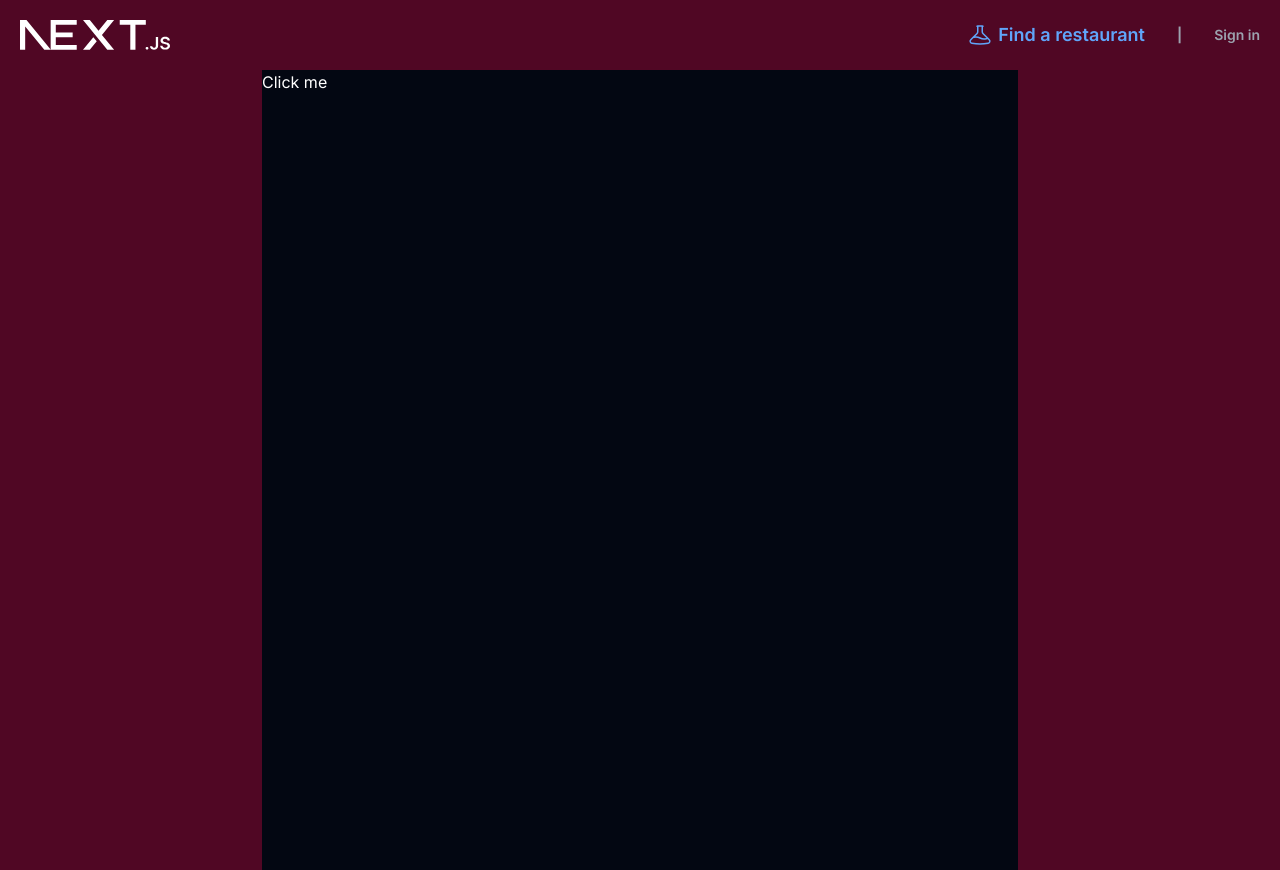
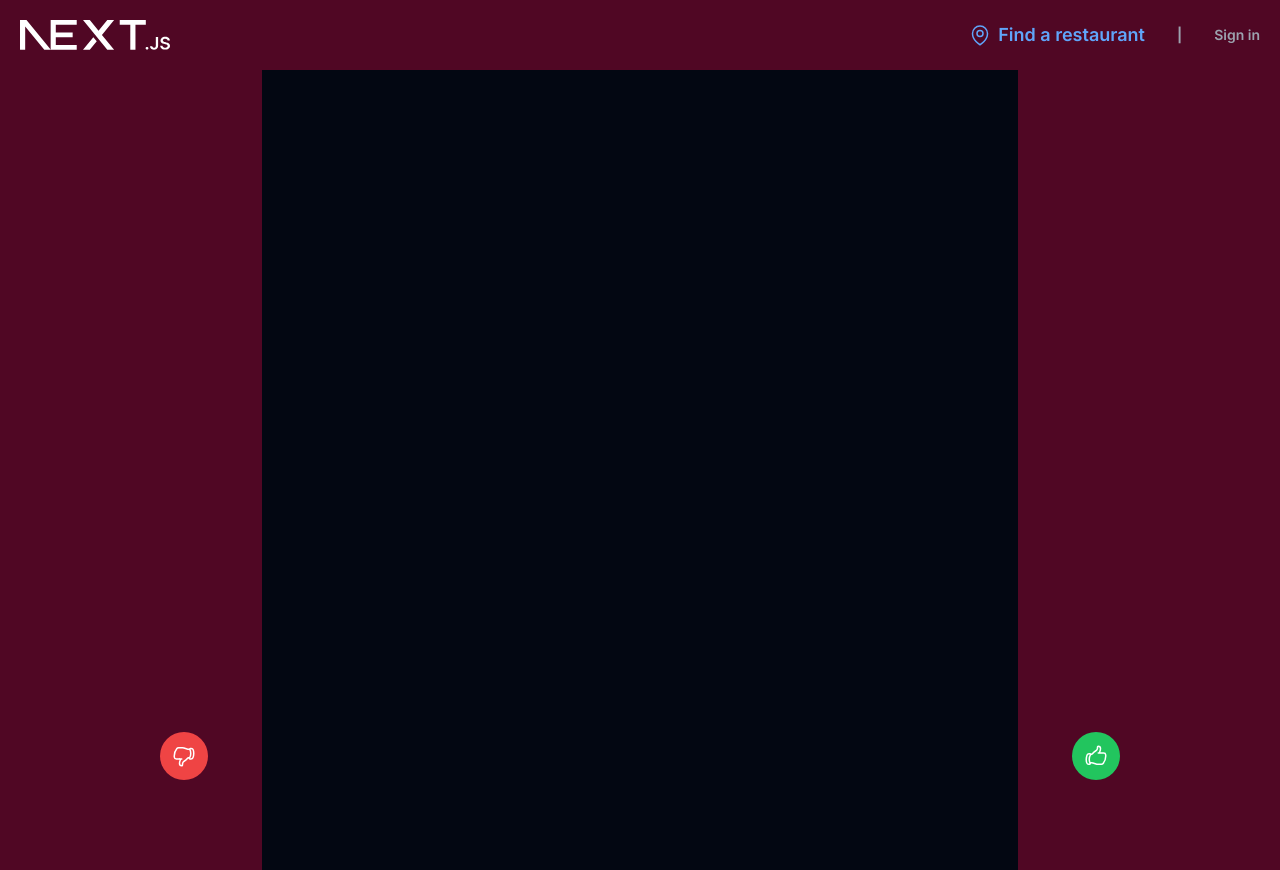
Before and after one commit to zackwalton/food-idea, a Next.js app: page / in a window 1280 px wide. Built offline with nearby package versions, Linux system fonts and the light colour scheme; no server answers.

Commit message:
color change

```diff
--- a/app/Navbar.tsx
+++ b/app/Navbar.tsx
@@ -19,11 +19,11 @@ export default function Navbar() {
             <nav className="flex items-center ml-auto gap-8 text-gray-400 text-sm">
                 <Link href={"/swipe"}
                       className={"flex gap-1.5 items-center font-semibold rounded-sm transition text-lg text-blue-400"}>
-                    <svg xmlns="http://www.w3.org/2000/svg" fill="none" viewBox="0 0 24 24" strokeWidth={1.5}
-                         stroke="currentColor" className="w-6 h-6">
-                        <path strokeLinecap="round" strokeLinejoin="round"
-                              d="M9.75 3.104v5.714a2.25 2.25 0 01-.659 1.591L5 14.5M9.75 3.104c-.251.023-.501.05-.75.082m.75-.082a24.301 24.301 0 014.5 0m0 0v5.714c0 .597.237 1.17.659 1.591L19.8 15.3M14.25 3.104c.251.023.501.05.75.082M19.8 15.3l-1.57.393A9.065 9.065 0 0112 15a9.065 9.065 0 00-6.23-.693L5 14.5m14.8.8l1.402 1.402c1.232 1.232.65 3.318-1.067 3.611A48.309 48.309 0 0112 21c-2.773 0-5.491-.235-8.135-.687-1.718-.293-2.3-2.379-1.067-3.61L5 14.5" />
+                    <svg xmlns="http://www.w3.org/2000/svg" fill="none" viewBox="0 0 24 24" strokeWidth={1.5} stroke="currentColor" className="w-6 h-6">
+                    <path strokeLinecap="round" strokeLinejoin="round" d="M15 10.5a3 3 0 11-6 0 3 3 0 016 0z" />
+                    <path strokeLinecap="round" strokeLinejoin="round" d="M19.5 10.5c0 7.142-7.5 11.25-7.5 11.25S4.5 17.642 4.5 10.5a7.5 7.5 0 1115 0z" />
                     </svg>
+
 
                     Find a restaurant
                 </Link>
--- a/app/page.tsx
+++ b/app/page.tsx
@@ -1,8 +1,8 @@
-import Button from "@/components/Button"
-
+import {ButtonGood, ButtonBad} from "@/components/Button"
 export default function Page() {
     return <div className={"w-full h-[800px] bg-gray-950"}>
-        <Button/>
+        <ButtonGood/>
+        <ButtonBad/>
     </div>
 
 }
--- a/components/Button.tsx
+++ b/components/Button.tsx
@@ -1,12 +1,28 @@
 import Link from "next/link";
 
 interface Params {
-    title: string
+    color: string
     url: string
     image?: string
     disabled?: boolean
 }
 
-export default function Button(params: Params) {
-    return <button>Click me</button>
+export function ButtonGood(params: Params) {
+    return (
+        <button className="absolute bottom-5 right-40 bg-green-500 text-white rounded-full p-3 focus:outline-none">
+          <svg xmlns="http://www.w3.org/2000/svg" fill="none" viewBox="0 0 24 24" strokeWidth={1.5} stroke="currentColor" className="w-6 h-6">
+  <path strokeLinecap="round" strokeLinejoin="round" d="M6.633 10.5c.806 0 1.533-.446 2.031-1.08a9.041 9.041 0 012.861-2.4c.723-.384 1.35-.956 1.653-1.715a4.498 4.498 0 00.322-1.672V3a.75.75 0 01.75-.75A2.25 2.25 0 0116.5 4.5c0 1.152-.26 2.243-.723 3.218-.266.558.107 1.282.725 1.282h3.126c1.026 0 1.945.694 2.054 1.715.045.422.068.85.068 1.285a11.95 11.95 0 01-2.649 7.521c-.388.482-.987.729-1.605.729H13.48c-.483 0-.964-.078-1.423-.23l-3.114-1.04a4.501 4.501 0 00-1.423-.23H5.904M14.25 9h2.25M5.904 18.75c.083.205.173.405.27.602.197.4-.078.898-.523.898h-.908c-.889 0-1.713-.518-1.972-1.368a12 12 0 01-.521-3.507c0-1.553.295-3.036.831-4.398C3.387 10.203 4.167 9.75 5 9.75h1.053c.472 0 .745.556.5.96a8.958 8.958 0 00-1.302 4.665c0 1.194.232 2.333.654 3.375z" />
+</svg>
+        </button>
+      );
 }
+
+export function ButtonBad(params: Params) {
+    return (
+        <button className="absolute bottom-5 left-40 bg-red-500 text-white rounded-full p-3 focus:outline-none">
+          <svg xmlns="http://www.w3.org/2000/svg" fill="none" viewBox="0 0 24 24" strokeWidth={1.5} stroke="currentColor" className="w-6 h-6">
+  <path strokeLinecap="round" strokeLinejoin="round" d="M7.5 15h2.25m8.024-9.75c.011.05.028.1.052.148.591 1.2.924 2.55.924 3.977a8.96 8.96 0 01-.999 4.125m.023-8.25c-.076-.365.183-.75.575-.75h.908c.889 0 1.713.518 1.972 1.368.339 1.11.521 2.287.521 3.507 0 1.553-.295 3.036-.831 4.398C20.613 14.547 19.833 15 19 15h-1.053c-.472 0-.745-.556-.5-.96a8.95 8.95 0 00.303-.54m.023-8.25H16.48a4.5 4.5 0 01-1.423-.23l-3.114-1.04a4.5 4.5 0 00-1.423-.23H6.504c-.618 0-1.217.247-1.605.729A11.95 11.95 0 002.25 12c0 .434.023.863.068 1.285C2.427 14.306 3.346 15 4.372 15h3.126c.618 0 .991.724.725 1.282A7.471 7.471 0 007.5 19.5a2.25 2.25 0 002.25 2.25.75.75 0 00.75-.75v-.633c0-.573.11-1.14.322-1.672.304-.76.93-1.33 1.653-1.715a9.04 9.04 0 002.86-2.4c.498-.634 1.226-1.08 2.032-1.08h.384" />
+</svg>
+        </button>
+      );
+}
```
